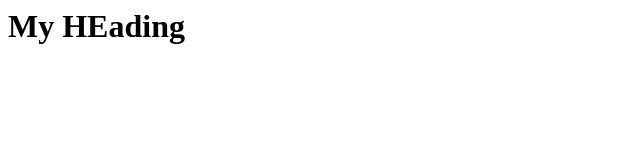
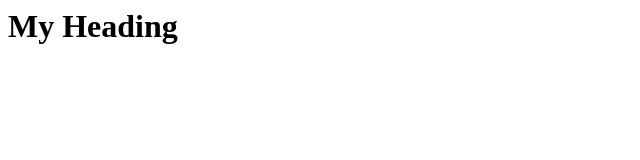
Before and after one commit to mm1236/repo001, a plain HTML site: page index.html in a window 1280 px wide. Shown: the full height of the page, 0-640 px from the left. Drawn offline with Linux system fonts and the light colour scheme.

Commit message:
corrected heading

```diff
--- a/index.html
+++ b/index.html
@@ -4,6 +4,6 @@
 	</head>
 
 	<body>
-		<h1>My HEading</h1>
+		<h1>My Heading</h1>
 	</body>
 </html>
```
